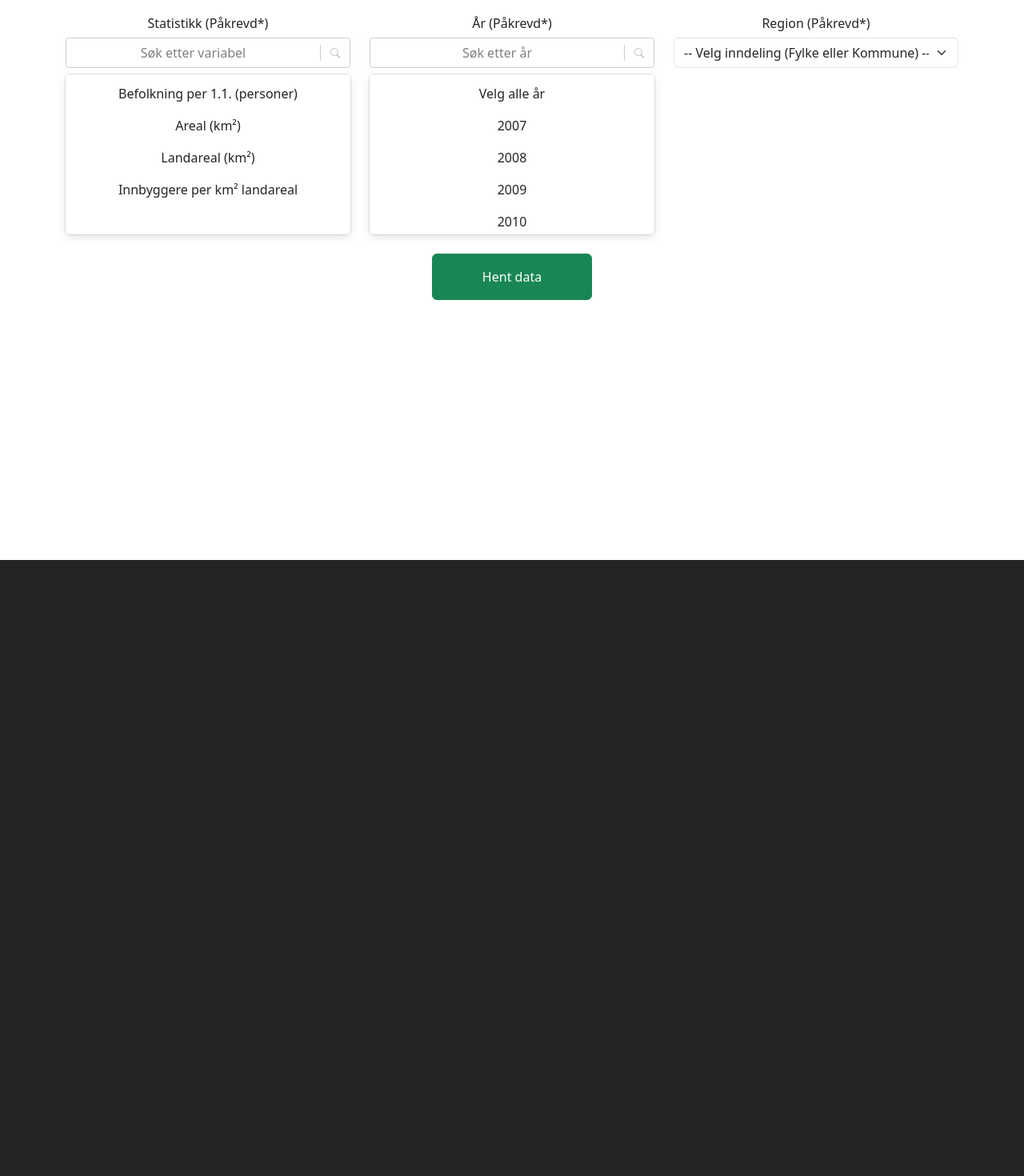
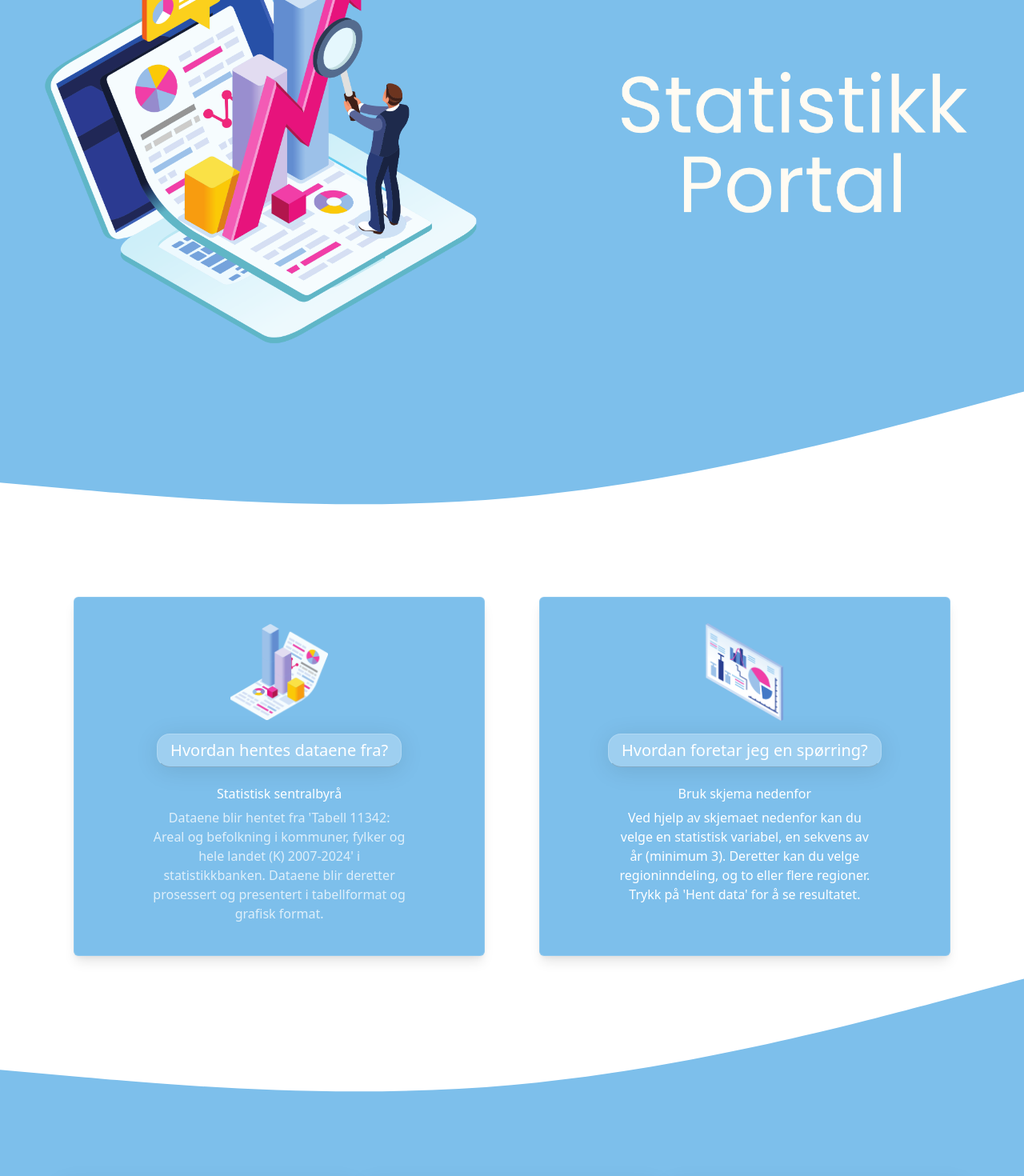
Before and after one commit to bendiz/statistikk-portal, a React (Vite) app: page / in a window 1280 px wide. Shown: the part 100-1570 px from the top of the page at 80% size. Before the commit the page ends 800 px from the top, so only its background shows below. Built offline with nearby package versions, Linux system fonts and the light colour scheme; what chartjs-plugin-datalabels would draw is missing.

Commit message:
forbedre ui

```diff
--- /dev/null
+++ b/src/About.tsx
@@ -0,0 +1,45 @@
+import statisticsPic1 from '/img/statistics1.png';
+import statisticsPic2 from '/img/statistics2.png';
+
+export default function About() {
+  return (
+    <>
+      <div className='row info-row'>
+        <div className='px-5'>
+          <div className='row justify-content-evenly'>
+            <div className='card text-white col-5 info-card align-items-center pb-3'>
+              <img src={statisticsPic1} alt='' className='w-25 pt-3' />
+              <h5 className='card-header card-title mt-3'>Hvordan hentes dataene fra?</h5>
+              <div className='card-body p-4'>
+                <h6 className='card-title'>Statistisk sentralbyrå</h6>
+                <p className='card-text opacity-75'>
+                  Dataene blir hentet fra 'Tabell 11342: Areal og befolkning i kommuner, fylker og hele landet (K) 2007-2024' i statistikkbanken.
+                  Dataene blir deretter prosessert og presentert i tabellformat og grafisk format.
+                </p>
+              </div>
+            </div>
+            <div className='card text-white col-5 info-card align-items-center'>
+              <img src={statisticsPic2} alt='' className='w-25 pt-3' />
+              <h5 className='card-header card-title mt-3'>Hvordan foretar jeg en spørring?</h5>
+              <div className='card-body p-4'>
+                <h6 className='card-title'>Bruk skjema nedenfor</h6>
+                <p className='card-text'>
+                  Ved hjelp av skjemaet nedenfor kan du velge en statistisk variabel, en sekvens av år (minimum 3). Deretter kan du velge
+                  regioninndeling, og to eller flere regioner. Trykk på 'Hent data' for å se resultatet.
+                </p>
+              </div>
+            </div>
+          </div>
+        </div>
+      </div>
+      <div className='wave-bottom'>
+        <svg className='wave' xmlns='http://www.w3.org/2000/svg' viewBox='0 0 1440 320'>
+          <path
+            fill='#7DBFEB'
+            fill-opacity='1'
+            d='M0,160L120,170.7C240,181,480,203,720,181.3C960,160,1200,96,1320,64L1440,32L1440,320L1320,320C1200,320,960,320,720,320C480,320,240,320,120,320L0,320Z'></path>
+        </svg>
+      </div>
+    </>
+  );
+}
--- a/src/App.css
+++ b/src/App.css
@@ -2,29 +2,60 @@
   margin: 0 auto;
   text-align: center;
   min-height: 100vh;
+  color: #2b2b2b;
+  --primary-color: #7dbfeb;
+  --secondary-color: #f13ea7;
+  --primary-box-shadow: 0 4px 30px rgba(0, 0, 0, 0.1);
+  background-color: var(--primary-color);
 }
 
 h2 {
   font-size: 1rem !important;
+  color: #fff !important;
+}
+
+nav {
+  background-color: var(--primary-color) !important;
+}
+
+.navbar {
+  box-shadow: var(--primary-box-shadow);
+  padding: 1rem;
 }
 
 .menu-dropdown {
   height: 270px;
 }
 
-/* Selected option */
+/* Valgt option */
 .css-tr4s17-option {
-  background-color: #0d6efd !important;
+  background-color: #9fd0ef !important;
 }
 
-/* Search icon inside search bar */
+/* Hover på option */
+.css-tr4s17-option:hover {
+  background-color: #9fd0ef8d !important;
+}
+
+/* Select option som er i fokus */
+.css-d7l1ni-option {
+  background-color: #9fd0ef70 !important;
+}
+
+/* Søkeikon på innsiden av søkebar */
 .css-1xc3v61-indicatorContainer {
   fill: hsl(0, 0%, 80%);
 }
 
+/* Kryss i søkebar */
 .css-12a83d4-MultiValueRemove,
 .css-tj5bde-Svg {
   color: rgba(255, 30, 30, 0.342);
+}
+
+/* Valgte verdier i søkebar */
+.css-1p3m7a8-multiValue {
+  background-color: #9fd0ef8d !important;
 }
 
 .bg-grey {
@@ -37,12 +68,21 @@ h2 {
   margin: 0 auto;
 }
 
+.table-info {
+  background: rgba(255, 255, 255, 0.26);
+  box-shadow: var(--primary-box-shadow);
+}
+
 .border-control {
   border-left: 1px solid #c6c7c83c;
 }
 
 .data-btn {
-  width: 200px;
+  width: 50%;
+  height: 150px;
+  padding-block: 3rem !important;
+  background-color: var(--secondary-color) !important;
+  color: #ffffff !important;
 }
 
 th:nth-of-type(1) {
@@ -54,7 +94,7 @@ th:nth-of-type(2) {
 }
 
 .inner-th {
-  background-color: #cff4fc58 !important;
+  background-color: #ffffffb9 !important;
 }
 
 .chart-container {
@@ -71,8 +111,22 @@ th:nth-of-type(2) {
   width: 80vw;
 }
 
+.dropdown-menu {
+  background-color: var(--primary-color) !important;
+}
+
 a.dropdown-item:hover {
-  background-color: #deebff;
+  background-color: var(--secondary-color) !important;
+}
+
+a {
+  color: #fff !important;
+  font-weight: bolder !important;
+}
+
+a:hover {
+  border-bottom: 2px solid var(--secondary-color);
+  color: #ffffff44;
 }
 
 table {
@@ -80,11 +134,81 @@ table {
   empty-cells: hide !important;
 }
 
+.table {
+  background-color: transparent !important;
+}
+
+.table > :not(caption) > * > * {
+  background-color: none;
+}
+
+td {
+  background-color: #fff;
+}
+
 @media (max-width: 1200px) {
   .chart-container {
     height: 40vw;
   }
 }
-.toggle-empty-values-btn {
+.toggle-empty-values-btn,
+a {
   cursor: pointer;
 }
+
+#empty-values-badge {
+  background-color: var(--secondary-color) !important;
+}
+
+.år-col,
+.statistikk-col,
+.region-col,
+.tabell-col {
+  background: rgba(255, 255, 255, 0.26);
+  border-radius: 16px;
+  box-shadow: var(--primary-box-shadow);
+  backdrop-filter: blur(2.1px);
+  -webkit-backdrop-filter: blur(2.1px);
+  border: 1px solid rgba(255, 255, 255, 0.18);
+  padding: 1rem;
+  margin-inline: 0.2rem;
+}
+
+.badge {
+  background-color: #fff;
+}
+
+.card {
+  padding: 1rem;
+  background-color: var(--primary-color) !important;
+  box-shadow: rgba(0, 0, 0, 0.1) 0px 10px 15px -3px, rgba(0, 0, 0, 0.05) 0px 4px 6px -2px;
+  border: #ffffff22 solid 1px !important;
+}
+
+.card-header {
+  background-color: rgba(255, 255, 255, 0.26) !important;
+  border-radius: 16px;
+  box-shadow: var(--primary-box-shadow);
+  border: 1px solid rgba(255, 255, 255, 0.18);
+}
+
+.card-body {
+  width: 75%;
+}
+
+.info-row {
+  background-color: #fff;
+}
+
+form {
+  padding-bottom: 3rem;
+}
+
+.wave {
+  width: 100%;
+  background-color: #fff;
+}
+
+.chart-card {
+  background-color: #fff;
+}
--- a/src/App.tsx
+++ b/src/App.tsx
@@ -1,6 +1,8 @@
 import './App.css';
 import { useState, useRef } from 'react';
 import NavigationBar from './components/Navbar';
+import Header from './Header';
+import About from './About';
 import Form from './components/Form/Form';
 import Table from './components/Table';
 import { errorCheck, scrollToRef, processData } from './utilities/utils';
@@ -122,6 +124,8 @@ function App() {
       )}
       {!validQuery && (
         <div>
+          <Header />
+          <About />
           <Form
             selected={selected}
             error={error}
--- /dev/null
+++ b/src/Header.tsx
@@ -0,0 +1,19 @@
+import statistikkHeader from '/img/statistikk-header-1.png';
+
+export default function Header() {
+  return (
+    <>
+      <div className='header d-flex justify-content-center align-items-center'>
+        <img src={statistikkHeader} alt='' className='w-100' />
+      </div>
+      <div className='header-bottom'>
+        <svg className='wave' xmlns='http://www.w3.org/2000/svg' viewBox='0 0 1440 320'>
+          <path
+            fill='#7DBFEB'
+            fill-opacity='1'
+            d='M0,160L120,170.7C240,181,480,203,720,181.3C960,160,1200,96,1320,64L1440,32L1440,0L1320,0C1200,0,960,0,720,0C480,0,240,0,120,0L0,0Z'></path>
+        </svg>
+      </div>
+    </>
+  );
+}
--- a/src/components/Form/Form.tsx
+++ b/src/components/Form/Form.tsx
@@ -8,10 +8,9 @@ export default function Form(props: any) {
 
   return (
     <>
-      <h1 className='pt-5 pb-3'>Statistikk Portal</h1>
       <div className='container text-center'>
         <form onSubmit={props.handleSubmit}>
-          <div className='row row-cols-3'>
+          <div className='row'>
             <SelectVariabel props={props} title='variabel' type='statistikk' setShow={setShow} />
             <SelectVariabel props={props} title='year' type='år' setShow={setShow} />
             <div className='col region-col'>
@@ -51,7 +50,9 @@ export default function Form(props: any) {
           </div>
           <div className='row'>
             <div className='col-md-6 offset-3'>
-              <button className='data-btn btn btn-success p-3'>Hent data</button>
+              <button className='data-btn btn p-3 my-5'>
+                <h5>Hent data</h5>
+              </button>
             </div>
           </div>
         </form>
--- a/src/components/Form/Selections.tsx
+++ b/src/components/Form/Selections.tsx
@@ -46,6 +46,9 @@ function Selections(props: any) {
       hideSelectedOptions={false}
       components={{ DropdownIndicator }}
       styles={{
+        control: (baseStyles) => ({
+          ...baseStyles,
+        }),
         valueContainer: (baseStyles) => ({
           ...baseStyles,
           maxHeight: '3rem',
--- a/src/components/LineChart.tsx
+++ b/src/components/LineChart.tsx
@@ -5,9 +5,6 @@ import { CategoryScale } from 'chart.js';
 import { Line } from 'react-chartjs-2';
 import { LabelKey } from '../utilities/types';
 import { getRandomColor } from '../utilities/utils';
-import { useState } from 'react';
-import { FaRegArrowAltCircleUp, FaRegArrowAltCircleDown } from 'react-icons/fa';
-import Badge from 'react-bootstrap/Badge';
 
 Chart.register(CategoryScale);
 Chart.register(Colors);
@@ -97,17 +94,29 @@ export default function LineChart(props: any) {
         &nbsp; Sorter {!hideEmptyValues ? 'sykende' : 'stigende'}
       </Badge> */}
       {chartData.map((data, index) => (
-        <div key={data.datasets[0].label}>
-          <h3 className='mt-3 mb-1 text-center fs-6 fw-light text-muted'>{props.variable}</h3>
+        <div key={data.datasets[0].label} className='chart-card pb-5'>
+          <h3 className='graph-headings mb-1 text-center fs-6 fw-light'>{props.variable}</h3>
           <h3 className='mb-1 text-center fs-6 fw-light text-muted' id={data.datasets[0].label} ref={getRefName(data.datasets[0].label as LabelKey)}>
             <a className='text-decoration-none text-muted' onClick={() => props.scrollToRef(getRefName(data.datasets[0].label as LabelKey))}>
               {getLabelName(data.datasets[0].label as LabelKey)} pr. region ({yearToFrom})
             </a>
           </h3>
-          <div className='chart-container mb-5'>
+          <div className='chart-container'>
             <Line
               data={data}
               options={{
+                scales: {
+                  x: {
+                    grid: {
+                      color: '#7dbfeb2f',
+                    },
+                  },
+                  y: {
+                    grid: {
+                      color: '#7dbfeb2f',
+                    },
+                  },
+                },
                 plugins: {
                   legend: {
                     display: false,
--- a/src/components/Navbar.tsx
+++ b/src/components/Navbar.tsx
@@ -4,10 +4,10 @@ import { scrollToTop } from '../utilities/utils';
 
 export default function NavigationBar(props: any) {
   return (
-    <Navbar className='fixed-top z-1' expand='lg' bg='light' variant='light'>
+    <Navbar className='fixed-top z-1' expand='lg' variant='dark'>
       <Container>
         <Navbar.Brand>
-          <a href={window.location.pathname} className='text-black d-flex' title='Gå Tilbake'>
+          <a href={window.location.pathname} className='text-white d-flex' title='Gå Tilbake'>
             <BiMath />
           </a>
         </Navbar.Brand>
--- a/src/index.css
+++ b/src/index.css
@@ -6,14 +6,6 @@
   -moz-osx-font-smoothing: grayscale;
 }
 
-a {
-  cursor: pointer;
-}
-
-a:hover {
-  color: #0000006b !important;
-}
-
 .red {
   color: #ff3434;
 }
```
Also changed, not shown: src/components/Table.tsx (+37 -7 lines).
